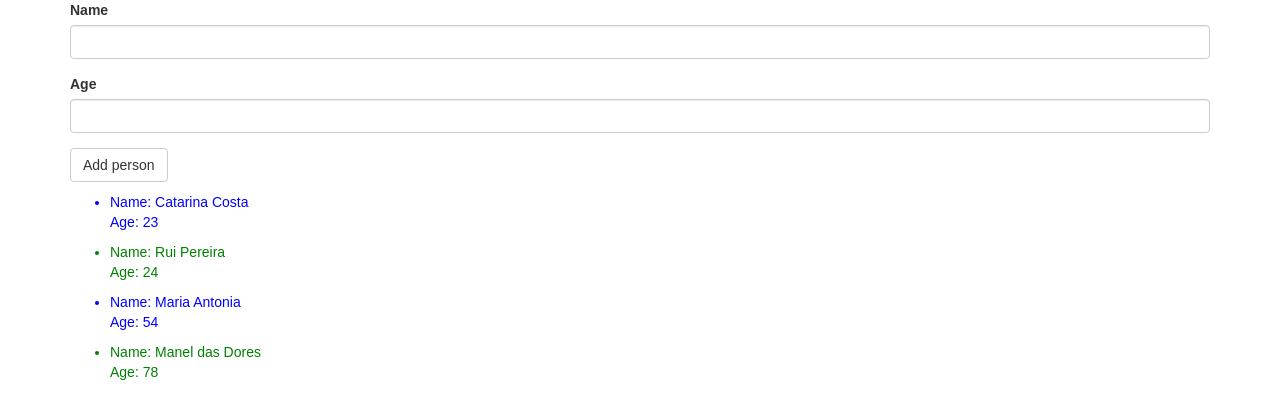
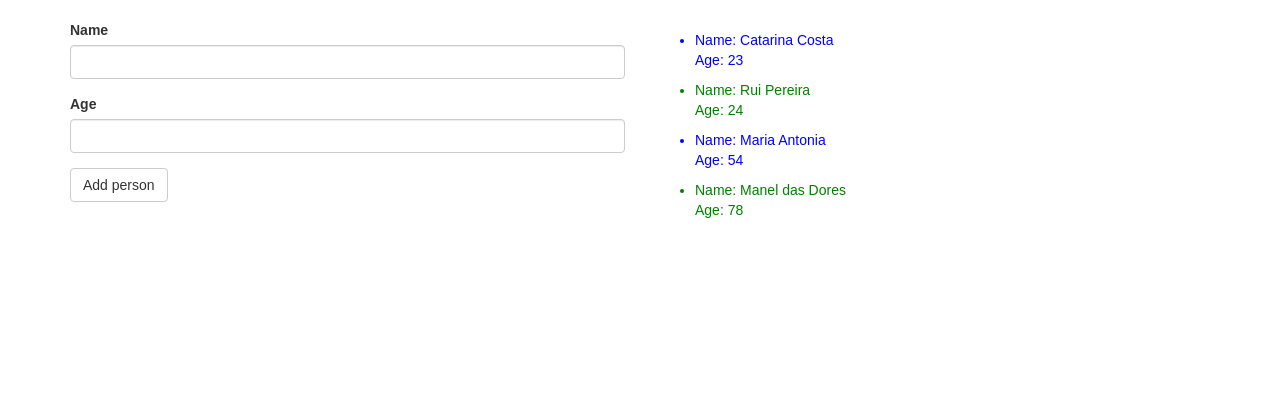
Before and after one commit to CatCos/react-redux-experiment, a React (Create React App) app: page / in a window 1280 px wide. Shown: the top 418 px of the page. Built offline with nearby package versions, Linux system fonts and the light colour scheme.

Commit message:
Render form and list side by side

```diff
--- a/src/App.css
+++ b/src/App.css
@@ -1,3 +1,7 @@
+.main-container {
+  margin-top: 20px;
+}
+
 .list-item {
   margin-top: 10px;
 }
--- a/src/App.js
+++ b/src/App.js
@@ -133,9 +133,15 @@ class App extends Component {
 
   render() {
     return (
-      <div className="container">
-        {this.renderNewPersonForm()}
-        {this.renderPersonsList()}
+      <div className="container main-container">
+        <div className="row">
+          <div className="col col-xs-6 col-md-6">
+            {this.renderNewPersonForm()}
+          </div>
+          <div className="col col-xs-6 col-md-6">
+            {this.renderPersonsList()}
+          </div>
+        </div>
       </div>
     );
   }
```
